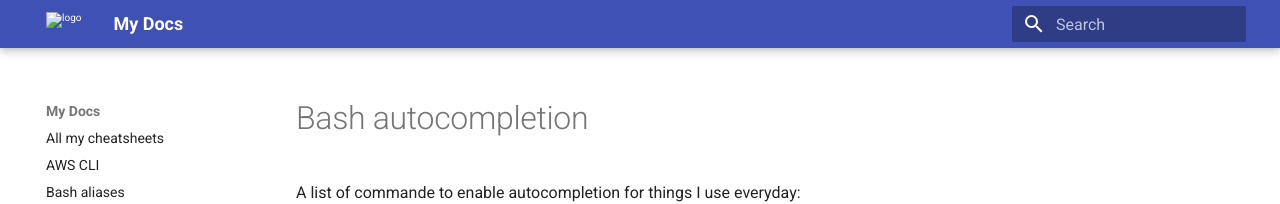
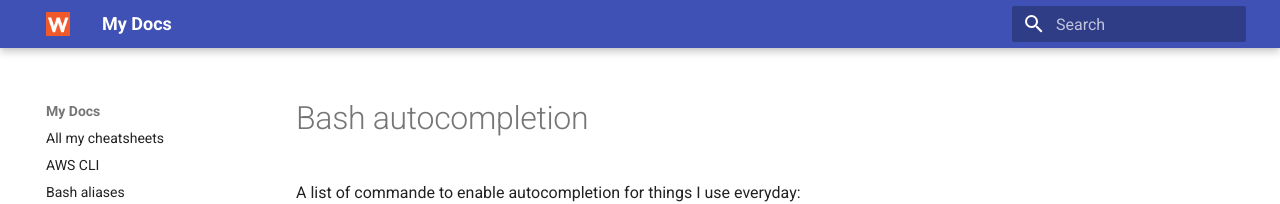
Before and after one commit to woernfl/cheatsheets, an MkDocs documentation site: the page built from docs/bash-autocompletion.md, in a window 1280 px wide. Shown: the top 204 px of the page. Built offline with MkDocs 1.6.1 and Material for MkDocs 9.7.7, drawn with Linux system fonts in a browser that asks for light colours.

Commit message:
mkdocs.yml: add logo
Signed-off-by: Florian Woerner <florian.woerner@onmyown.io>

```diff
--- a/mkdocs.yml
+++ b/mkdocs.yml
@@ -1,4 +1,4 @@
 site_name: My Docs
 theme:
   name: material
-  logo: assets/logo.png
+  logo: assets/images/logo.png
```
